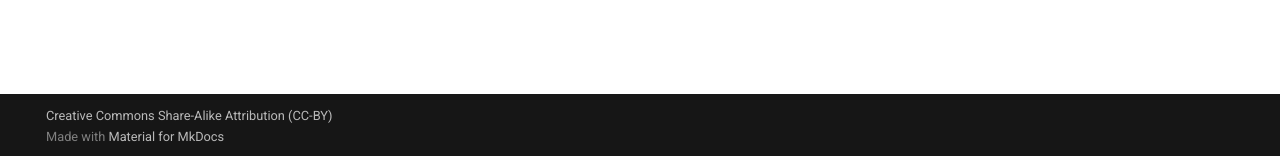
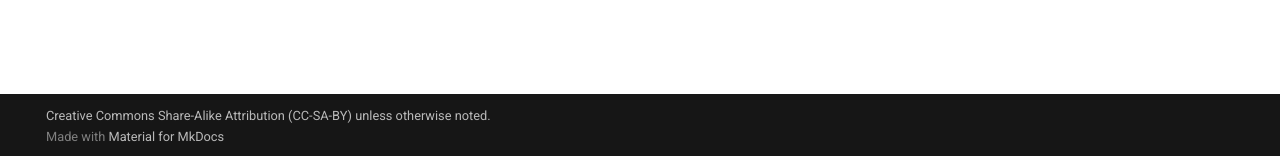
Before and after one commit to CherokeeLanguage/Cherokee-Language-Lessons-1, an MkDocs documentation site: the page built from docs/README.md, in a window 1280 px wide. Shown: the part 741-897 px from the top of the page. Built offline with MkDocs 1.6.1 and Material for MkDocs 9.7.7, drawn with Linux system fonts in a browser that asks for light colours.

Commit message:
mkdocs update
Signed-off-by: ᎹᎦᎵ <m.conrad.202@gmail.com>

```diff
--- a/mkdocs.yml
+++ b/mkdocs.yml
@@ -14,9 +14,9 @@ plugins:
   - print-site
 
 #Copyright (shown at the footer)
-copyright: 'Creative Commons Share-Alike Attribution (CC-BY)'
+copyright: 'Creative Commons Share-Alike Attribution (CC-SA-BY) unless otherwise noted.'
 
-# Meterial theme
+# Material theme
 theme:
   name: 'material'
   palette:
```
